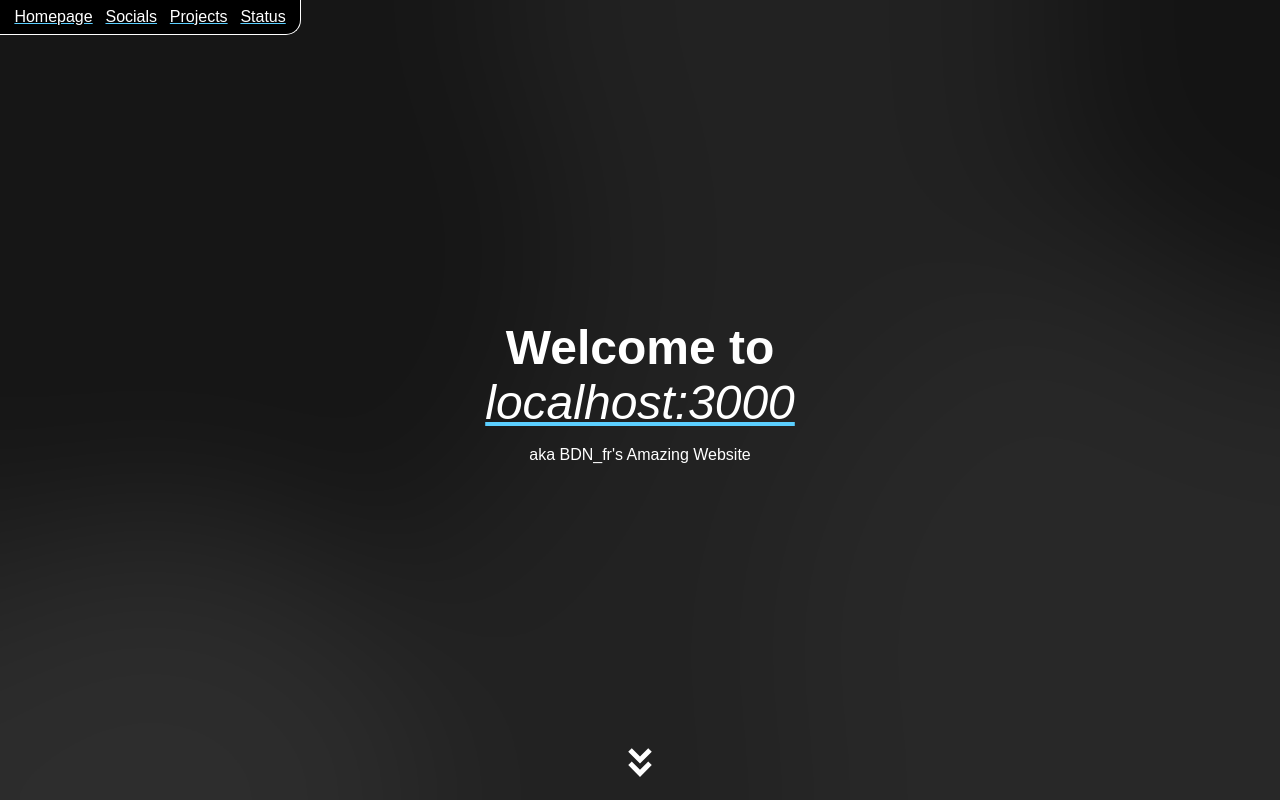
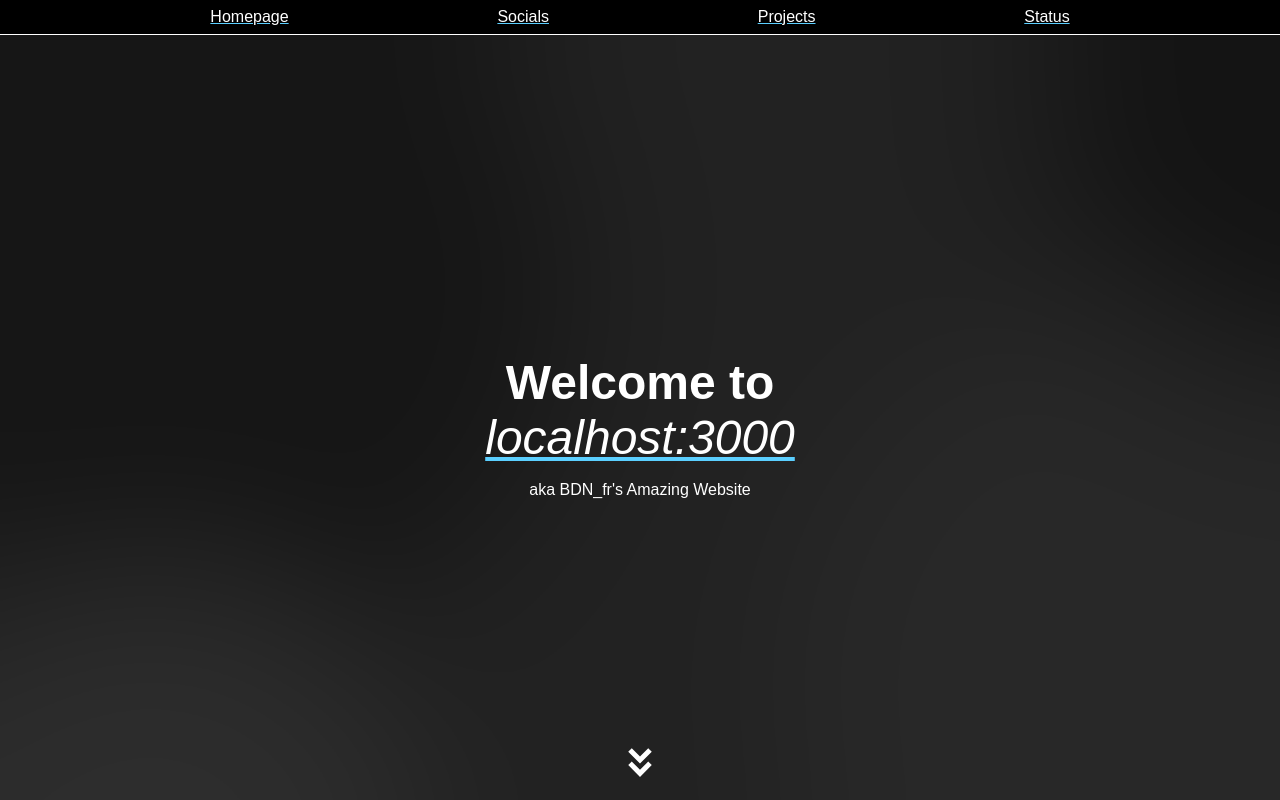
Before and after one commit to BDN-fr/website, a Next.js app: page / in a window 1280 px wide. Shown: the top 800 px of the page. Built offline with nearby package versions, Linux system fonts and the light colour scheme.

Commit message:
Update header

```diff
--- a/src/global.css
+++ b/src/global.css
@@ -94,14 +94,14 @@ a:hover {
 
 header {
     display: flex;
-    position: fixed;
+    /* position: fixed; */
     background-color: black;
     border-bottom: #ffffff solid 1px;
-    border-right: #ffffff solid 1px;
-    border-bottom-right-radius: 15px;
-    width: fit-content;
+    /* border-right: #ffffff solid 1px; */
+    /*border-bottom-right-radius: 15px; */
+    /* width: fit-content; */
     padding: 0.5em;
-    margin-right: 10px;
+    /* margin-right: 10px; */
 
     * {
         margin-left: 0.4em;
```
